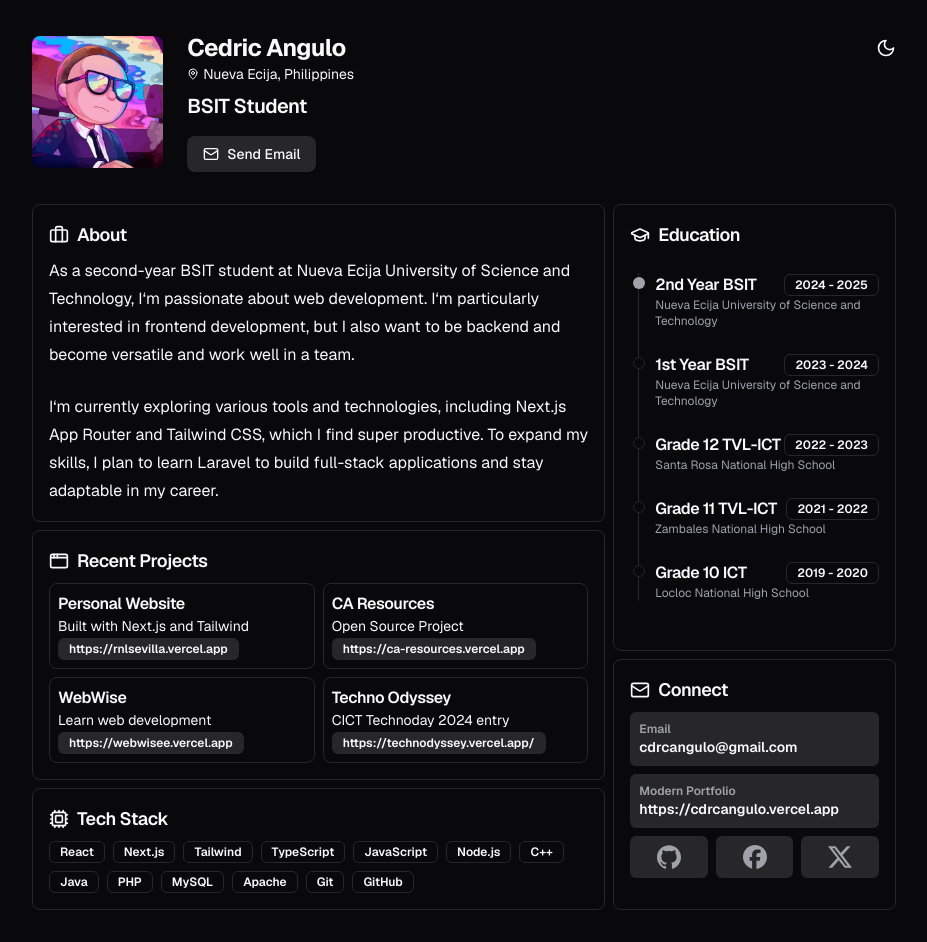
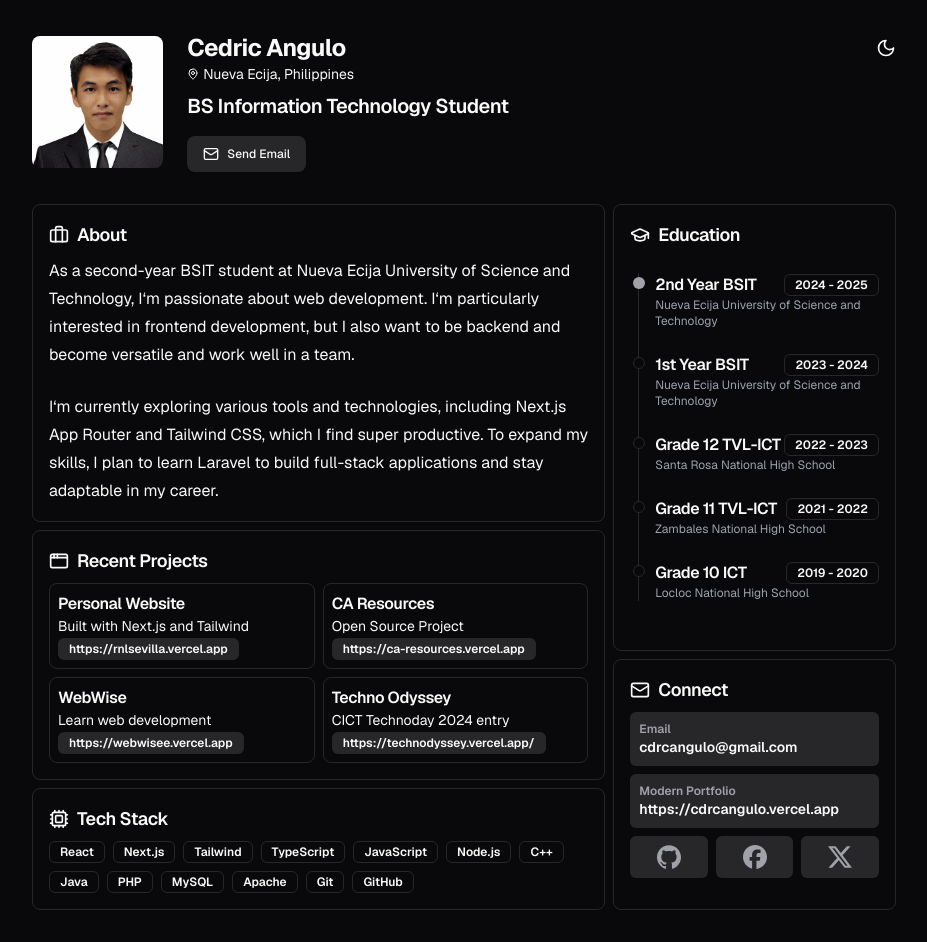
Before and after one commit to bryan308/simplified-portfolio, a Next.js app: page / in a window 1280 px wide. Shown: the whole page, without its empty margins (176-1103 px from the left). Built offline with nearby package versions, Linux system fonts and the light colour scheme.

Commit message:
update profile image and profession details; enhance email link accessibility

```diff
--- a/components/shared/profile/index.tsx
+++ b/components/shared/profile/index.tsx
@@ -8,10 +8,10 @@
 import Link from "next/link"
 
 const personalInfo = {
-	profile: "/shadcn.jpg",
+	profile: "/me.jpg",
 	name: "Cedric Angulo",
 	address: "Nueva Ecija, Philippines",
-	profession: "BSIT Student",
+	profession: "BS Information Technology Student",
 	email: "cdrcangulo@gmail.com",
 }
 
@@ -41,11 +41,15 @@
 				<div className="mt-4">
 					<Button
 						variant="secondary"
-						className="text-sm rounded-lg"
+						className="text-xs rounded-lg"
 						asChild
 					>
-						<Link href={`mailto:${personalInfo.email}`}>
-							<MailIcon /> Send Email
+						<Link
+							href={`mailto:${personalInfo.email}`}
+							target="_blank"
+							rel="noopener noreferrer"
+						>
+							<MailIcon className="size-2" /> Send Email
 						</Link>
 					</Button>
 				</div>
```
Also changed, not shown: public/me.jpg (added).
